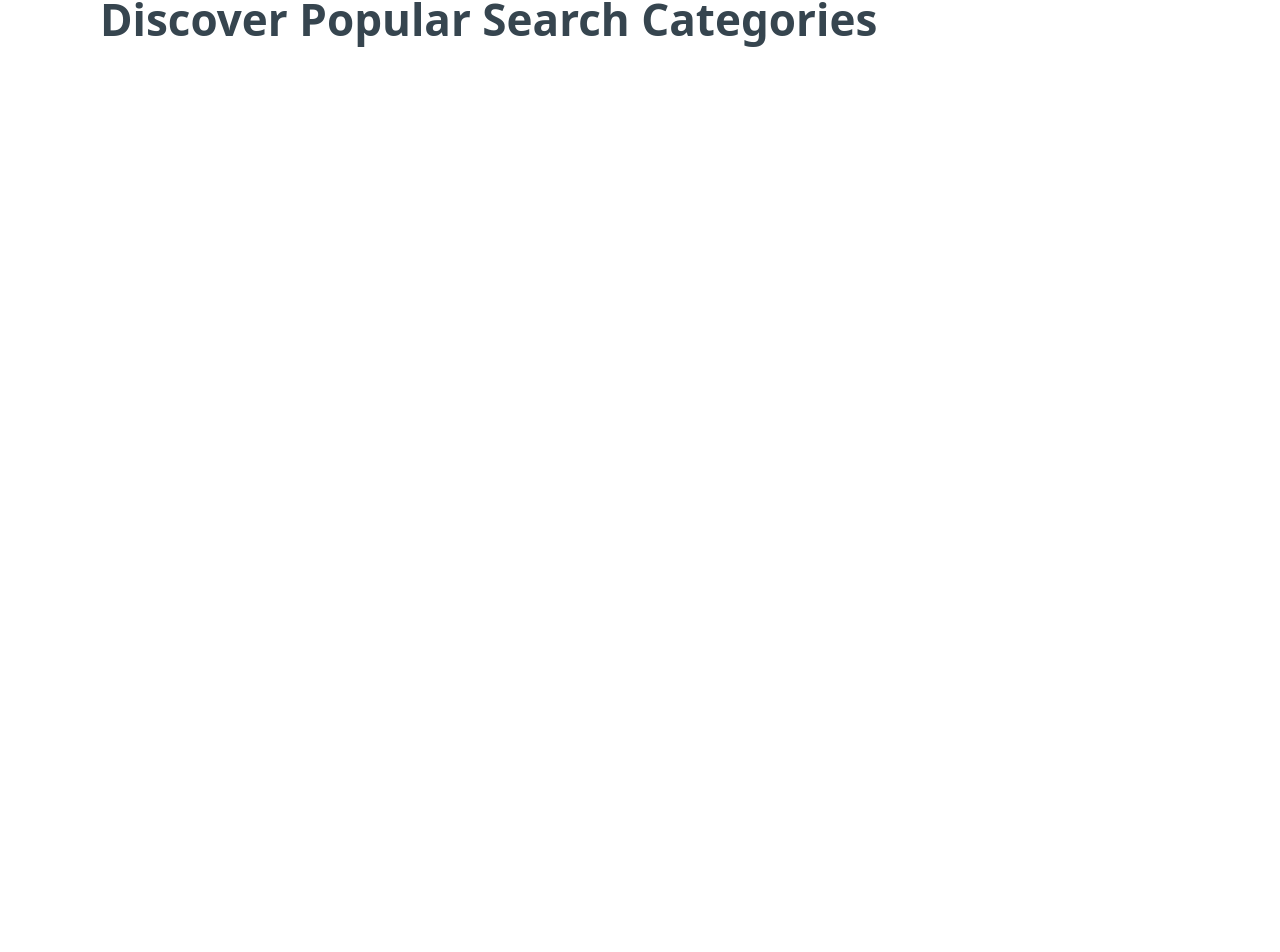
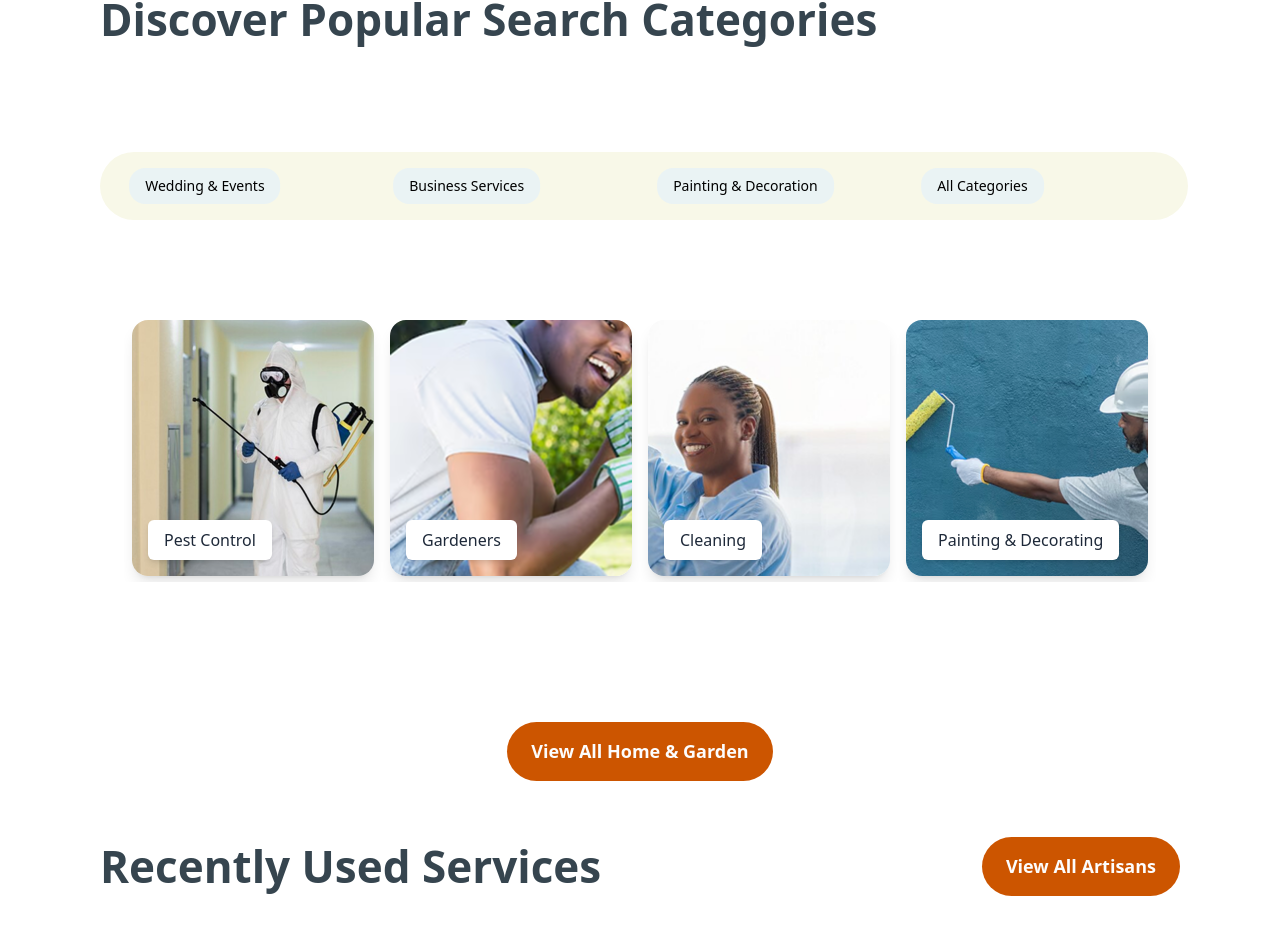
Before and after one commit to sabalearning01/FindArstisan, a React (Vite) app: page / in a window 1280 px wide. Shown: the part 1476-2428 px from the top of the page. Before the commit the page ends 1528 px from the top, so only its background shows below. Built offline with nearby package versions, Linux system fonts and the light colour scheme.

Commit message:
homepage update

```diff
--- /dev/null
+++ b/src/Components/Card.jsx
@@ -0,0 +1,55 @@
+import React from "react";
+import Slider from "react-slick";
+import "slick-carousel/slick/slick.css";
+import "slick-carousel/slick/slick-theme.css";
+
+const testimonials = new Array(6).fill({
+  rating: 5,
+  text: "I needed a skilled carpenter to build custom shelves for my home office, and this platform made it so easy! I found a talented artisan within minutes, and the work was flawless. Highly recommend for anyone looking for quality craftsmanship!",
+  author: "Sarah M.",
+});
+
+const TestimonialCard = ({ text, author }) => (
+  <div className="bg-[#562400] text-white rounded-lg p-4 mx-2">
+    <div className="flex items-center mb-2">
+      {"⭐".repeat(5)} <span className="ml-2">(5/5)</span>
+    </div>
+    <p className="text-sm mb-2">"{text}"</p>
+    <p className="font-bold">{author}</p>
+  </div>
+);
+
+const Card = () => {
+  const baseSettings = {
+    speed: 2000,
+    autoplay: true,
+    autoplaySpeed: 0,
+    cssEase: "linear",
+    slidesToShow: 4,
+    slidesToScroll: 1,
+    infinite: true,
+    pauseOnHover: true,
+    arrows: false,
+    responsive: [
+      { breakpoint: 1024, settings: { slidesToShow: 3 } },
+      { breakpoint: 768, settings: { slidesToShow: 2 } },
+      { breakpoint: 480, settings: { slidesToShow: 1 } },
+    ],
+  };
+
+  return (
+    <div className="mt-[70px]  py-10 space-y-8 overflow-hidden">
+      {/* Top Row */}
+      <div>
+        <Slider {...baseSettings}>
+          {testimonials.map((t, i) => (
+            <TestimonialCard key={`top-${i}`} {...t} />
+          ))}
+        </Slider>
+      </div>
+
+    </div>
+  );
+};
+
+export default Card;
--- /dev/null
+++ b/src/Components/CardCarousel.jsx
@@ -0,0 +1,65 @@
+import React from "react";
+import Slider from "react-slick";
+import "slick-carousel/slick/slick.css";
+import "slick-carousel/slick/slick-theme.css";
+
+const testimonials = new Array(6).fill({
+  rating: 5,
+  text: "I needed a skilled carpenter to build custom shelves for my home office, and this platform made it so easy! I found a talented artisan within minutes, and the work was flawless. Highly recommend for anyone looking for quality craftsmanship!",
+  author: "Sarah M.",
+});
+
+const TestimonialCard = ({ text, author }) => (
+  <div className="bg-teal-700 text-white rounded-lg p-4 mx-2">
+    <div className="flex items-center mb-2">
+      {"⭐".repeat(5)} <span className="ml-2">(5/5)</span>
+    </div>
+    <p className="text-sm mb-2">"{text}"</p>
+    <p className="font-bold">{author}</p>
+  </div>
+);
+
+const Card = () => {
+  const baseSettings = {
+    speed: 2000,
+    autoplay: true,
+    autoplaySpeed: 0,
+    cssEase: "linear",
+    slidesToShow: 4,
+    slidesToScroll: 1,
+    infinite: true,
+    pauseOnHover: true,
+    arrows: false,
+    responsive: [
+      { breakpoint: 1024, settings: { slidesToShow: 3 } },
+      { breakpoint: 768, settings: { slidesToShow: 2 } },
+      { breakpoint: 480, settings: { slidesToShow: 1 } },
+    ],
+  };
+
+  return (
+    <div className="mt-[70px] bg-teal-900 py-10 space-y-8 overflow-hidden">
+      {/* Top Row */}
+      <div>
+        <Slider {...baseSettings}>
+          {testimonials.map((t, i) => (
+            <TestimonialCard key={`top-${i}`} {...t} />
+          ))}
+        </Slider>
+      </div>
+
+      {/* Bottom Row - Reverse Direction using CSS flip */}
+      <div className="">
+        <Slider {...baseSettings}>
+          {testimonials.map((t, i) => (
+            <div className="" key={`bottom-${i}`}>
+              <TestimonialCard {...t} />
+            </div>
+          ))}
+        </Slider>
+      </div>
+    </div>
+  );
+};
+
+export default Card;
--- a/src/Components/SearchCategories.jsx
+++ b/src/Components/SearchCategories.jsx
@@ -1,5 +1,8 @@
-import React from 'react'
+import React, { useState } from 'react';
 import Slider from "react-slick";
+import "slick-carousel/slick/slick.css";
+import "slick-carousel/slick/slick-theme.css";
+
 const searchcategories = [
   "Home & Garden",
   "Health & Wellbeing",
@@ -9,15 +12,15 @@ const searchcategories = [
   "All Categories",
 ];
 
+const SearchCategories = () => {
+  const [activeIndex, setActiveIndex] = useState(0);
 
-const SearchCategories = () => {
   const settings = {
     arrows: false,
     speed: 500,
     slidesToShow: 4,
     slidesToScroll: 1,
     autoplay: true,
-        autoplaySpeed: 3000,
     responsive: [
       {
         breakpoint: 768,
@@ -33,17 +36,27 @@ const SearchCategories = () => {
       },
     ],
   };
+
   return (
-    <div className='bg-[#F8F8E8] w-[100%] h-[62px] lg:mx-[100px] lg:my-[100px] lg:h-[92px] '>
+    <div className='bg-[#F8F8E8]  lg:w-[85%] py-4 px-4 rounded-full lg:mx-[100px] lg:my-[100px]'>
       <Slider {...settings}>
-            {searchcategories.map((searchcategories, index)=>{
-                <div key={index} className=''>
-
+        {searchcategories.map((category, index) => (
+          <div key={index} className="px-2 ">
+            <button
+              onClick={() => setActiveIndex(index)}
+              className={`text-sm cursor-pointer px-4 py-2 rounded-2xl whitespace-nowrap transition-all duration-300 font-medium ${
+                activeIndex === index
+                  ? 'bg-[#008080] text-white'
+                  : 'bg-[#EAF3F4] text-black'
+              }`}
+            >
+              {category}
+            </button>
           </div>
-            })}
+        ))}
       </Slider>
     </div>
-  )
-}
+  );
+};
 
-export default SearchCategories
+export default SearchCategories;
--- a/src/Pages/Homepage.jsx
+++ b/src/Pages/Homepage.jsx
@@ -10,7 +10,9 @@ import CategoryCarousel from "../Components/CategoryCarousel";
 import CategoryTabs from "../Components/CategoryTabs";
 import ArtisanType from "../Components/ArtisanType";
 import ArtisanTypeSmall from "../Components/ArtisanTypeSmall";
-
+import SearchCategories from "../Components/SearchCategories";
+import CardCarousel from "../Components/CardCarousel";
+import Card from "../Components/Card";
 const Homepage = () => {
   const [name, setName] = useState("");
   const [location, setLocation] = useState("");
@@ -141,15 +143,26 @@ const Homepage = () => {
             </div>
           )
         )} */}
-       <div className=" relative z-50  md:flex   justify-center items-center  mt-[16px] lg:mt-[16px]">
-        <p className="font-[DM Sans] font-medium text-[16px] lg:text-[18px] text-white">Last Search:</p>
-        <button className="cursor-pointer bg-[#008080] px-[16px] py-[8px] rounded-4xl text-[#FDFDFD] font-semibold text-[16px] font-[DM Sans] ml-[16px] rounded-4xl">BrickLayer</button>
-        <button className="cursor-pointer bg-[#008080] px-[16px] py-[8px] rounded-4xl text-[#FDFDFD] font-semibold text-[16px] font-[DM Sans] ml-[16px] rounded-4xl">Rewire Mechanic</button>
-        <button className="cursor-pointer bg-[#008080] px-[16px] py-[8px] rounded-4xl text-[#FDFDFD] font-semibold text-[16px] font-[DM Sans] ml-[16px] rounded-4xl">Electrician</button>
-        <button className="cursor-pointer bg-[#008080] px-[16px] py-[8px] rounded-4xl text-[#FDFDFD] font-semibold text-[16px] font-[DM Sans] ml-[16px] rounded-4xl">Carpenter</button>
-        <button className="cursor-pointer bg-[#008080] px-[16px] py-[8px] rounded-4xl text-[#FDFDFD] font-semibold text-[16px] font-[DM Sans] ml-[16px] rounded-4xl">Solar</button>
-       </div>
-
+        <div className=" relative z-50  md:flex   justify-center items-center  mt-[16px] lg:mt-[16px]">
+          <p className="font-[DM Sans] font-medium text-[16px] lg:text-[18px] text-white">
+            Last Search:
+          </p>
+          <button className="cursor-pointer bg-[#008080] px-[16px] py-[8px] rounded-4xl text-[#FDFDFD] font-semibold text-[16px] font-[DM Sans] ml-[16px] rounded-4xl">
+            BrickLayer
+          </button>
+          <button className="cursor-pointer bg-[#008080] px-[16px] py-[8px] rounded-4xl text-[#FDFDFD] font-semibold text-[16px] font-[DM Sans] ml-[16px] rounded-4xl">
+            Rewire Mechanic
+          </button>
+          <button className="cursor-pointer bg-[#008080] px-[16px] py-[8px] rounded-4xl text-[#FDFDFD] font-semibold text-[16px] font-[DM Sans] ml-[16px] rounded-4xl">
+            Electrician
+          </button>
+          <button className="cursor-pointer bg-[#008080] px-[16px] py-[8px] rounded-4xl text-[#FDFDFD] font-semibold text-[16px] font-[DM Sans] ml-[16px] rounded-4xl">
+            Carpenter
+          </button>
+          <button className="cursor-pointer bg-[#008080] px-[16px] py-[8px] rounded-4xl text-[#FDFDFD] font-semibold text-[16px] font-[DM Sans] ml-[16px] rounded-4xl">
+            Solar
+          </button>
+        </div>
 
         <div
           className="hidden lg:block relative bottom-[300px] lg:w-auto lg:h-[712px] bg-no-repeat "
@@ -169,15 +182,58 @@ const Homepage = () => {
       <h2 className=" text-[32px] lg:text-[44px] font-[DM Sans] font-semibold mt-[64px] lg:mt-[104px] ml-[20px] mr-[20px] lg:mx-[100px] text-[#36454F]">
         Discover Popular Search Categories
       </h2>
+      <SearchCategories />
       {/* <CategoryTabs /> */}
 
-      {/* <ArtisanType />
-      <ArtisanTypeSmall/>
-      <div className="flex justify-center items-center">
-        <button className="cursor-pointer bg-[#CC5500] px-[24px] py-[16px] rounded-4xl text-[#FDFDFD] font-semibold text-[18px] font-[DM Sans]">
+      <ArtisanType />
+      <ArtisanTypeSmall />
+      <div className=" flex justify-center items-center">
+        <button className="mt-[40px] cursor-pointer bg-[#CC5500] px-[24px] py-[16px] rounded-4xl text-[#FDFDFD] font-semibold text-[18px] font-[DM Sans]">
           View All Home & Garden
         </button>
-      </div> */}
+      </div>
+
+      <div className=" flex justify-between items-center mx-[100px] my-[100px] mt-[52px]">
+        <h2 className="hidden lg:block font-[DM Sans] cursor-pointer font-semibold  lg:text-[44px] text-[#36454F]">
+          Recently Used Services
+        </h2>
+
+        <button className="hidden lg:block bg-[#CC5500] cursor-pointer rounded-4xl text-[#FDFDFD] font-semibold text-[18px] px-[24px] py-[16px] ">
+          View All Artisans
+        </button>
+      </div>
+
+      <h2 className="block lg:hidden mx-[20px] my-[20px] font-[DM Sans] text-[32px] font-bold text-[#36454F]">
+        Recently Used Services
+      </h2>
+
+      <ArtisanType className="mt-[62px]" />
+      <ArtisanType className="mt-[40px]" />
+
+      <CategoryCarousel className="mt-[104px]" />
+      <div className="w-[100%] h-[872px] bg-[#003636]">
+        <h3 className="   text-center font-bold lg:font-semibold text-[#FDFDFD] font-[DM Sans] text-[32px] lg:text-[44px] pt-[104px]">
+          What Our Customers Say
+        </h3>
+        <h5 className=" text-center mt-[16px] text-[#EFCAB0] text-[16px] font-semibold lg:text-[20px] lg:font-medium font-[DM Sans]">
+          Real stories from people who’ve hired top artisans through us
+        </h5>
+
+        <CardCarousel />
+      </div>
+      <CategoryCarousel />
+      <div className="hidden lg:block bg-[#003636] w-[100%] h-[604px]">
+        <h3 className="text-[#FDFDFD] text-center pt-[104px] text-[44px]">
+          What Our Artisans Are Saying
+        </h3>
+        <h5 className="text-center font-medium text-[20px] lg:pt-[16px]  text-[#EFCAB0]">
+          Real stories from who is working with us
+        </h5>
+        <Card />
+      </div>
+     <CategoryCarousel/>
+     <h3 className="font-[DM Sans] text-[36px] font-bold text-center mt-[64px] lg:mt-[104px] text-[#36454F] lg:font-medium lg:text-[44px]">Got any questions?</h3>
+     <h1 className="lg:mt-[8px] lg:font-medium lg:text-[36px] text-center text-[#54AAAA]">We’ve got answer.</h1>
     </div>
   );
 };
```
Also changed, not shown: src/App.jsx (+37 -0 lines). Lines whose indentation alone changed are shown as unchanged.
